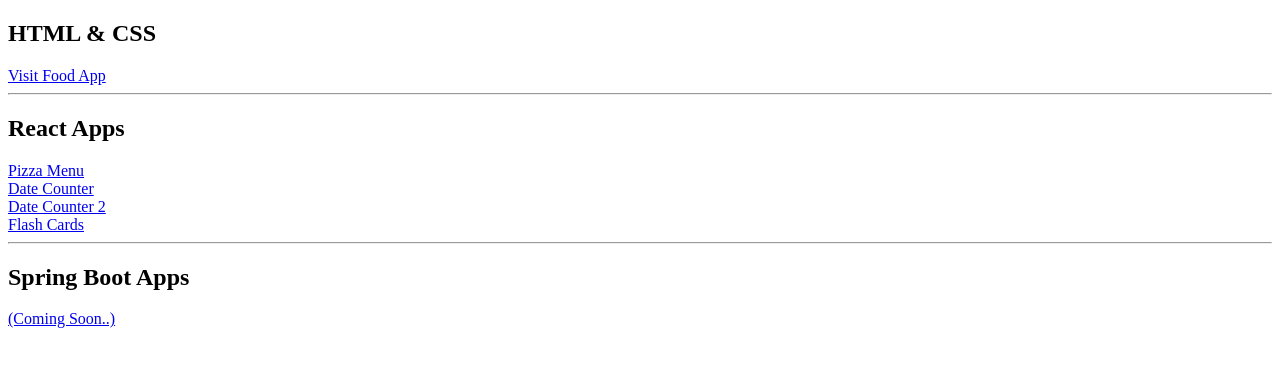
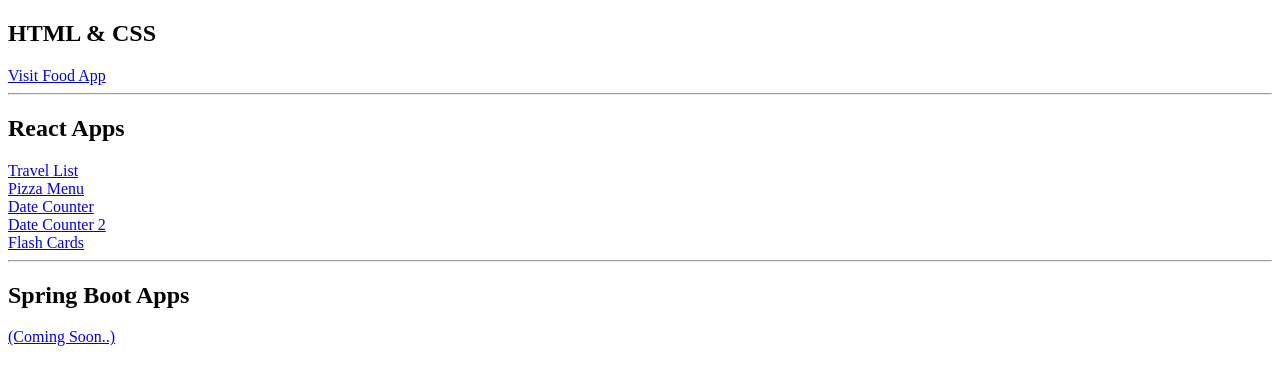
Before and after one commit to jsbiresh/jsbiresh.github.io, a plain HTML site: page index.html in a window 1280 px wide. Drawn offline with Linux system fonts and the light colour scheme.

Commit message:
Update index.html

```diff
--- a/index.html
+++ b/index.html
@@ -11,6 +11,7 @@
     <a href="https://biresh.me/food-app/" target="_blank">Visit Food App</a>
     <hr>
     <h2>React Apps</h2>
+    <div><a href="http://biresh.me/travel-list/" target="_blank"> Travel List </a> </div>
     <div><a href="http://biresh.me/pizza-menu/" target="_blank"> Pizza Menu </a></div>
     <div><a href="http://biresh.me/date-counter/" target="_blank"> Date Counter </a> </div>
     <div><a href="http://biresh.me/date-counter-2/" target="_blank"> Date Counter 2 </a> </div>
```
